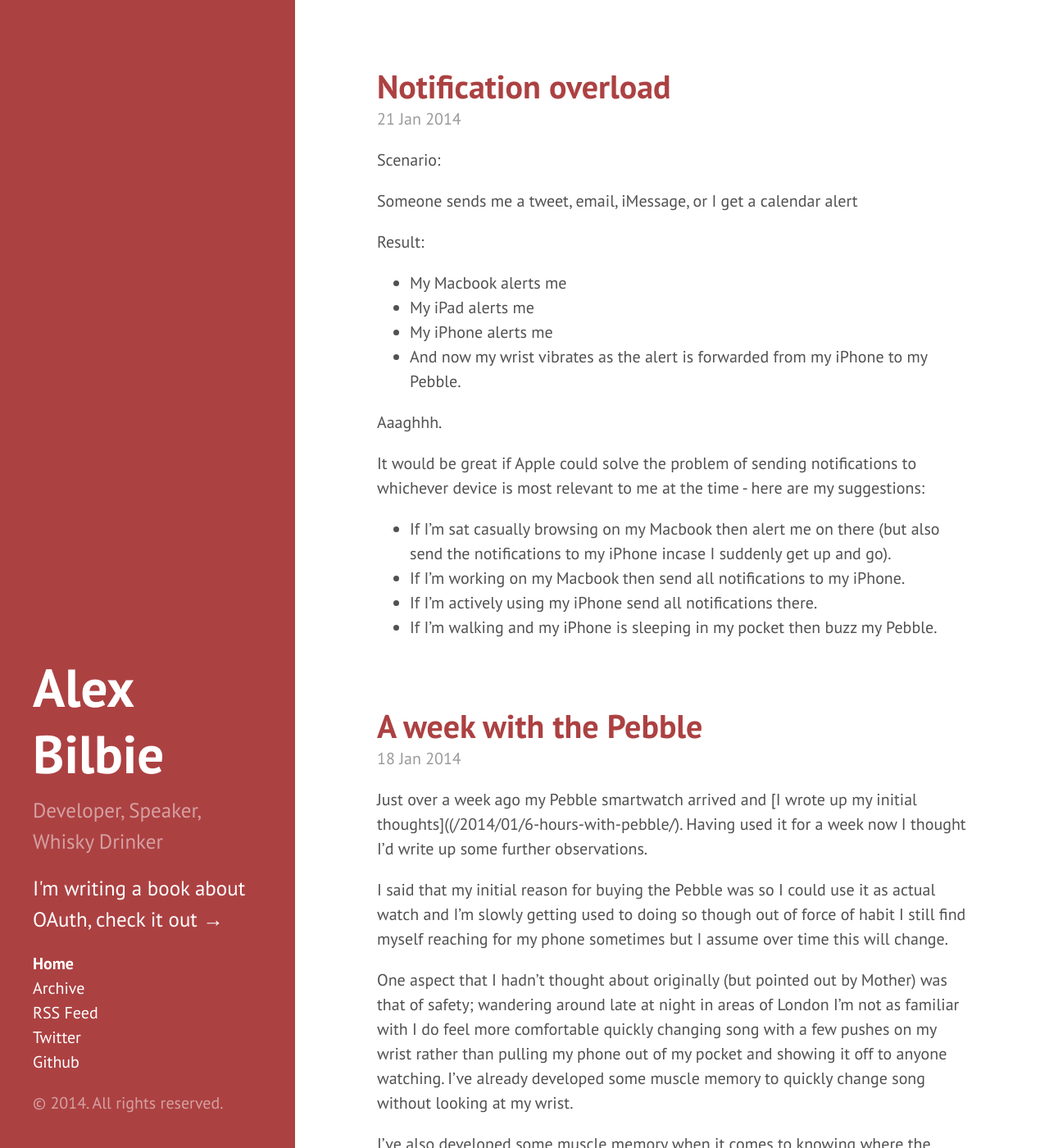
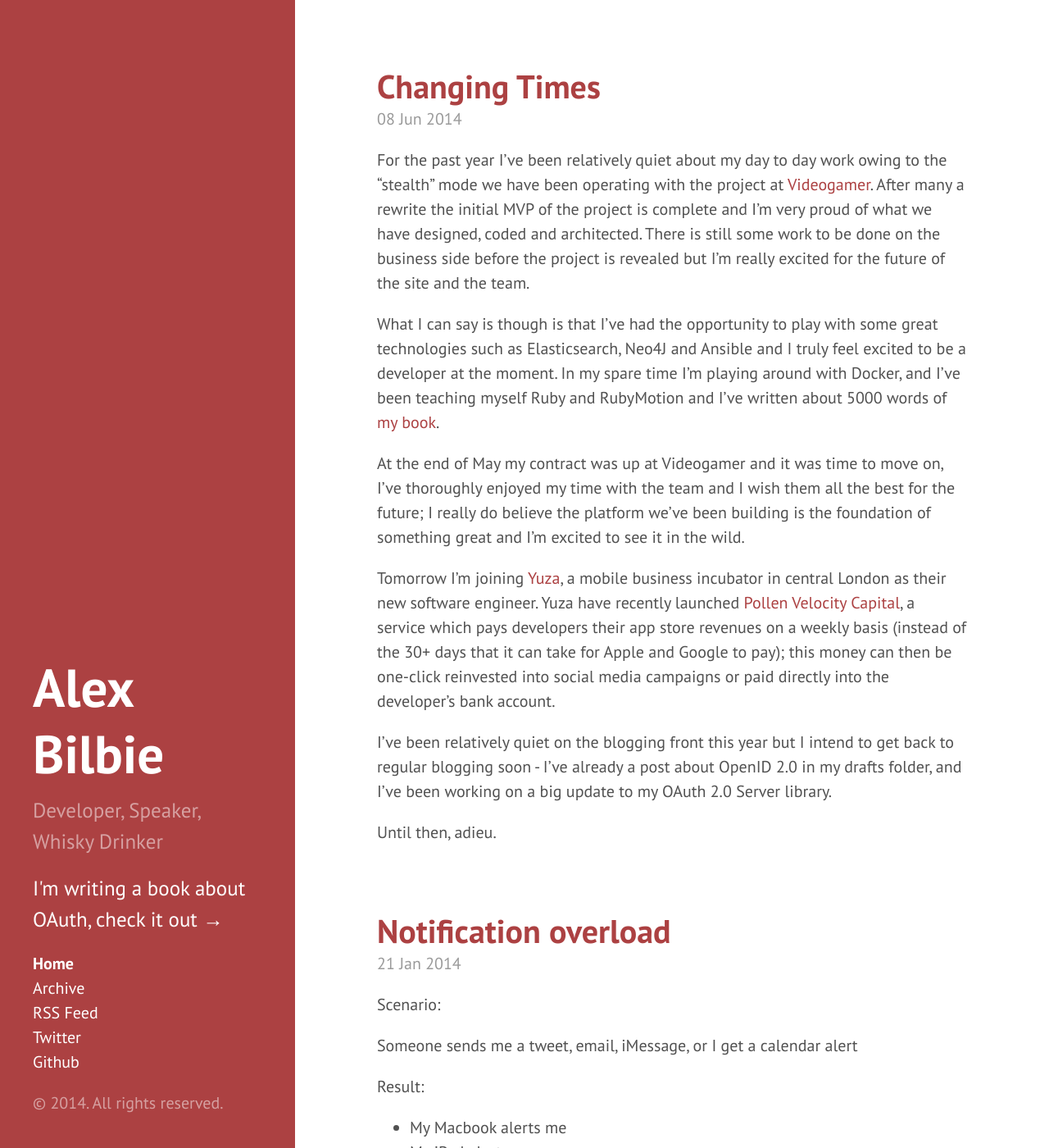
Before and after one commit to alexbilbie/alexbilbie.github.com, a Jekyll site: the page built from index.html, in a window 1280 px wide and 1400 px high. Shown: the whole window at 82% size. Built offline with Jekyll 4.4.1, drawn with Linux system fonts in a browser that asks for light colours; Markdown is read by kramdown in place of the engine named in the settings; the list of posts is cut into pages by our own code; some of the changed text lies outside the part shown.

Commit message:
Changing times post

```diff
--- a/_config.yml
+++ b/_config.yml
@@ -1,6 +1,6 @@
 # Dependencies
 markdown:         rdiscount
-pygments:         true
+highlighter:      true
 
 # Permalinks
 permalink:        /:year/:month/:title
--- /dev/null
+++ b/_posts/2014-06-08-changing-times.md
@@ -0,0 +1,17 @@
+---
+title: "Changing Times"
+layout: post
+date: "2014-06-08 22:40:00"
+---
+
+For the past year I've been relatively quiet about my day to day work owing to the "stealth" mode we have been operating with the project at [Videogamer](http://videogamer.com). After many a rewrite the initial MVP of the project is complete and I'm very proud of what we have designed, coded and architected. There is still some work to be done on the business side before the project is revealed but I'm really excited for the future of the site and the team.
+
+What I can say is though is that I've had the opportunity to play with some great technologies such as Elasticsearch, Neo4J and Ansible and I truly feel excited to be a developer at the moment. In my spare time I'm playing around with Docker, and I've been teaching myself Ruby and RubyMotion and I've written about 5000 words of [my book](/2014/01/introducing-oauthello/).
+
+At the end of May my contract was up at Videogamer and it was time to move on, I've thoroughly enjoyed my time with the team and I wish them all the best for the future; I really do believe the platform we've been building is the foundation of something great and I'm excited to see it in the wild.
+
+Tomorrow I'm joining [Yuza](http://yuza.com), a mobile business incubator in central London as their new software engineer. Yuza have recently launched [Pollen Velocity Capital](http://pollen.vc/), a service which pays developers their app store revenues on a weekly basis (instead of the 30+ days that it can take for Apple and Google to pay); this money can then be one-click reinvested into social media campaigns or paid directly into the developer's bank account.
+
+I've been relatively quiet on the blogging front this year but I intend to get back to regular blogging soon - I've already a post about OpenID 2.0 in my drafts folder, and I've been working on a big update to my OAuth 2.0 Server library.
+
+Until then, adieu.
```
